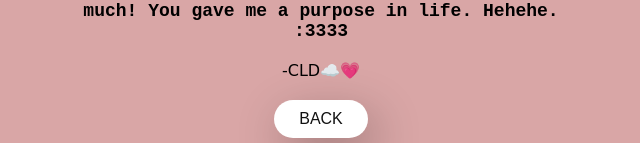
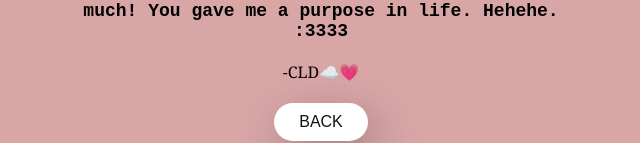
Before and after one commit to inomota/valentinesday, a plain HTML site: page letter.html in a window 1280 px wide. Shown: the part 675-818 px from the top of the page, 319-959 px from the left. Drawn offline with Linux system fonts and the light colour scheme; a script that the page names is missing.

Commit message:
Add files via upload

```diff
--- a/letter.html
+++ b/letter.html
@@ -18,7 +18,7 @@
     </div>
     <script type="text/javascript" async src="https://tenor.com/embed.js"></script>
     <h1 style="font-family: 'Courier New', monospace; font-size:18px">Hey Lee, my dearly gorgeous, beautiful, most stargazing, and stunning girl in the world! I just want you to know again that I am so, so proud of you!! And I hope throughout our journey together we grow and grow out of things and learn from it. I just want you to know again that even in dark days, I'll still be here by your side and supporting you through the end of times. I love you so, so, so, so much, my beloved! And Happy Valentine's Day, my love!! We can do this together forever! No giving up! MWAPS! GOT OUR BACKS TOGETHER, YEAH?!! ALRIGHT!!!!!!. Let's keep on yapping and keep on track even on busy days. Let's keep on trying and trying, and I'm sorry if this is the only thing I can give for this time and it may not be much and short but i did my best on time and took me too long am sorri T~T, but hopefully you like my effort, and I'll do a better one next time, Bebi!!! ^,^ For now, we shall keep on thriving on our lives together and keep on trying to pass the obstacles in life by helping/reaching each other out, and may God bless us both! Again, Happy Valentine's Day my love! I hope you enjoyed this day! mwaps!   So, cutie, you really are aaaaa, you're such a W person, and I'm just so glad to be yours, HSHS. You're just something and so priceless. Everything about you is just interesting, I love you sosososo much! You gave me a purpose in life. Hehehe. :3333</h1>
-    <p style="font-family: cursive;"> -CLD☁️💗 </p>
+    <p style="font-family: Georgia;"> -CLD☁️💗 </p>
     <div class="btn">
         <a href="Index.html">BACK</a>
   </div>
```
